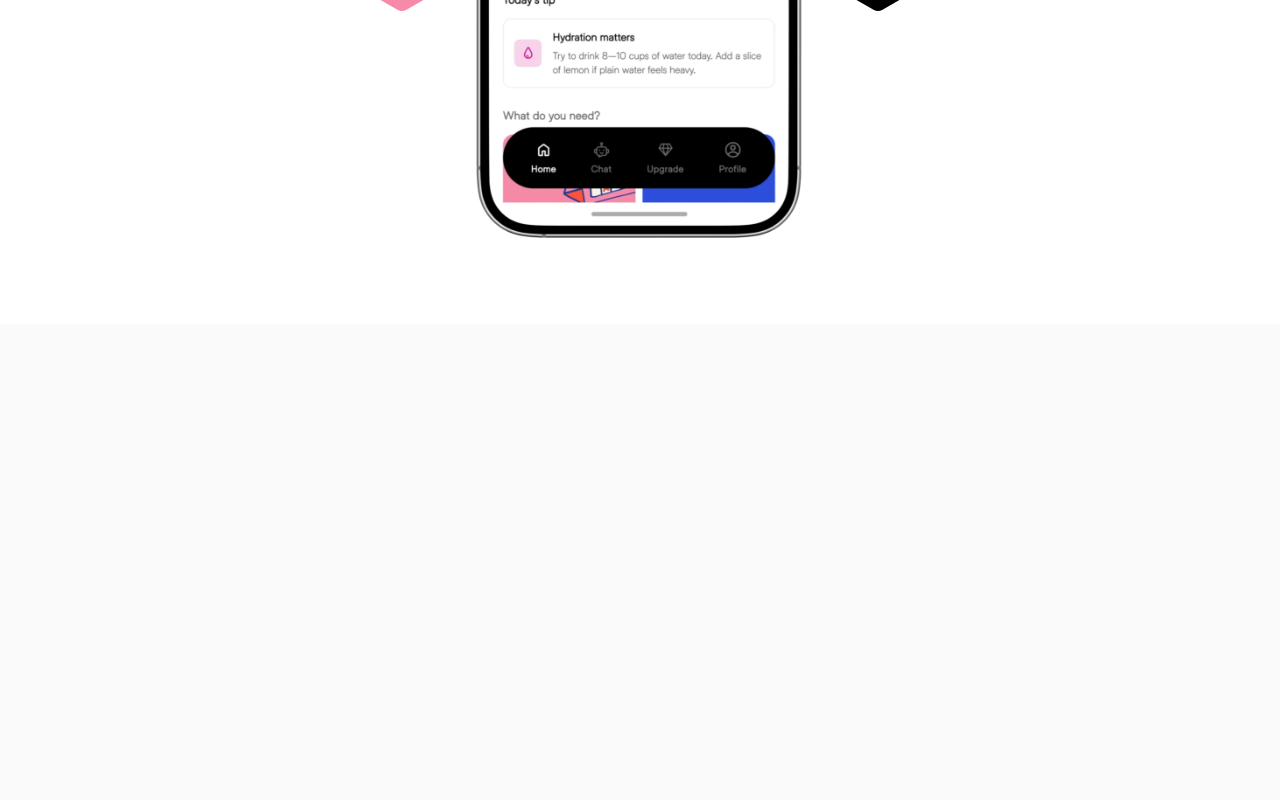
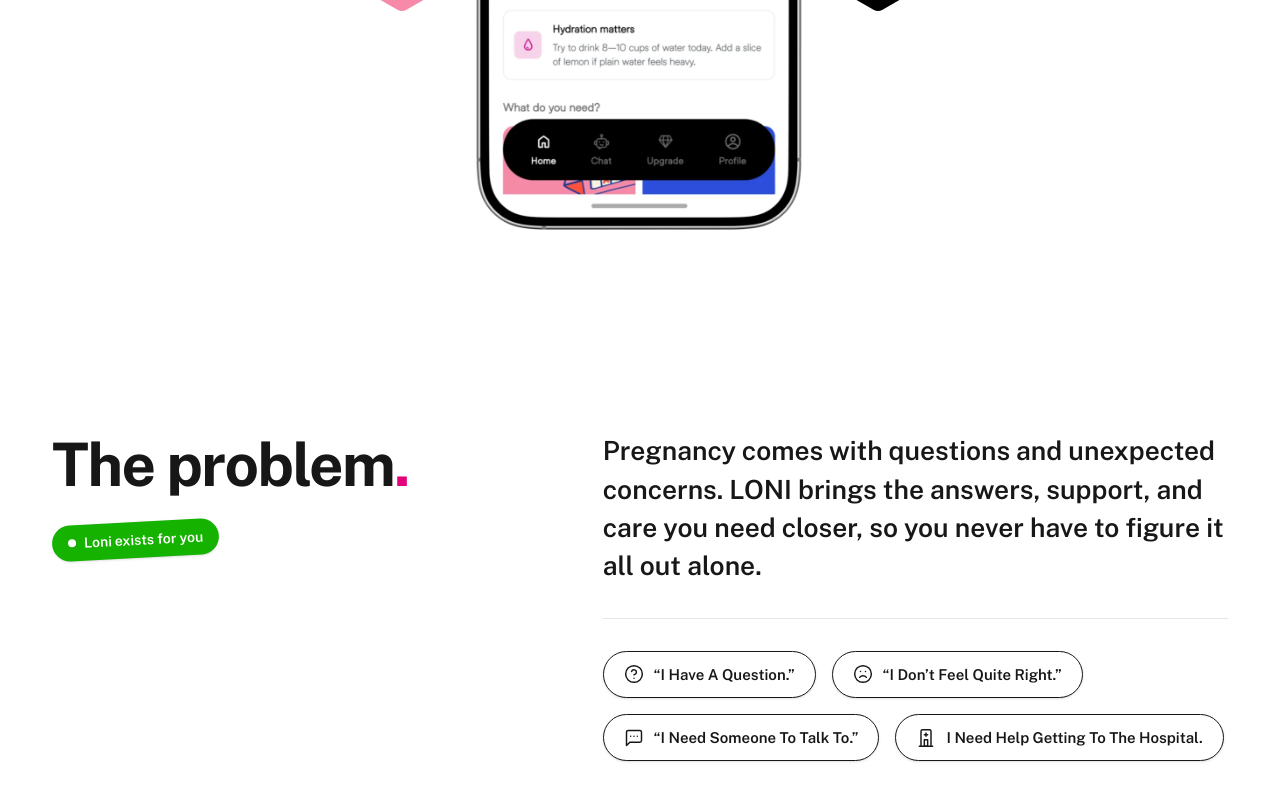
Before and after one commit to goodnessaig1/loni, a React (Vite) app in the folder loni-web/: page / in a window 1280 px wide. Shown: the part 1815-2615 px from the top of the page. Before the commit the page ends 2139 px from the top, so only its background shows below. Built offline with nearby package versions, Linux system fonts and the light colour scheme; no server answers.

Commit message:
feat: add ProblemSection component to homepage

```diff
--- /dev/null
+++ b/loni-web/src/components/problem/ProblemSection.tsx
@@ -0,0 +1,123 @@
+import { motion } from 'framer-motion';
+
+const QUESTION_PILLS = [
+  {
+    id: 1,
+    text: '“I Have A Question.”',
+    icon: (
+      <svg className="size-5 shrink-0 text-neutral-900" viewBox="0 0 24 24" fill="none" stroke="currentColor" strokeWidth="1.75" strokeLinecap="round" strokeLinejoin="round">
+        <circle cx="12" cy="12" r="10" />
+        <path d="M9.09 9a3 3 0 0 1 5.83 1c0 2-3 3-3 3" />
+        <line x1="12" y1="17" x2="12.01" y2="17" />
+      </svg>
+    ),
+  },
+  {
+    id: 2,
+    text: '“I Don’t Feel Quite Right.”',
+    icon: (
+      <svg className="size-5 shrink-0 text-neutral-900" viewBox="0 0 24 24" fill="none" stroke="currentColor" strokeWidth="1.75" strokeLinecap="round" strokeLinejoin="round">
+        <circle cx="12" cy="12" r="10" />
+        <path d="M16 16s-1.5-2-4-2-4 2-4 2" />
+        <line x1="9" y1="9" x2="9.01" y2="9" />
+        <line x1="15" y1="9" x2="15.01" y2="9" />
+      </svg>
+    ),
+  },
+  {
+    id: 3,
+    text: '“I Need Someone To Talk To.”',
+    icon: (
+      <svg className="size-5 shrink-0 text-neutral-900" viewBox="0 0 24 24" fill="none" stroke="currentColor" strokeWidth="1.75" strokeLinecap="round" strokeLinejoin="round">
+        <path d="M21 15a2 2 0 0 1-2 2H7l-4 4V5a2 2 0 0 1 2-2h14a2 2 0 0 1 2 2z" />
+        <line x1="8" y1="10" x2="8.01" y2="10" />
+        <line x1="12" y1="10" x2="12.01" y2="10" />
+        <line x1="16" y1="10" x2="16.01" y2="10" />
+      </svg>
+    ),
+  },
+  {
+    id: 4,
+    text: 'I Need Help Getting To The Hospital.',
+    icon: (
+      <svg className="size-5 shrink-0 text-neutral-900" viewBox="0 0 24 24" fill="none" stroke="currentColor" strokeWidth="1.75" strokeLinecap="round" strokeLinejoin="round">
+        <path d="M12 6v4M10 8h4M4 22h16M6 22V4a2 2 0 0 1 2-2h8a2 2 0 0 1 2 2v18" />
+        <path d="M10 14h4v8h-4z" />
+      </svg>
+    ),
+  },
+];
+
+export function ProblemSection() {
+  return (
+    <section aria-labelledby="problem-title" className="px-5 py-16 sm:px-8 sm:py-24 lg:py-32">
+      <div className="mx-auto flex max-w-7xl flex-col justify-between gap-12 lg:flex-row lg:items-start lg:gap-16">
+        {/* Left Side: Title & Badge */}
+        <motion.div
+          initial={{ opacity: 0, x: -30 }}
+          whileInView={{ opacity: 1, x: 0 }}
+          viewport={{ once: false, amount: 0.3 }}
+          transition={{ duration: 0.7, ease: [0.22, 1, 0.36, 1] }}
+          className="flex flex-col items-start gap-6 lg:w-5/12"
+        >
+          <h2
+            id="problem-title"
+            className="text-4xl font-bold tracking-tight text-neutral-900 sm:text-5xl lg:text-[3.75rem] lg:leading-[1.1]"
+          >
+            The problem<span className="text-[#E2027A]">.</span>
+          </h2>
+
+          <motion.div
+            initial={{ opacity: 0, scale: 0.8, rotate: -8 }}
+            whileInView={{ opacity: 1, scale: 1, rotate: -3 }}
+            viewport={{ once: false }}
+            transition={{ type: 'spring', stiffness: 260, damping: 18, delay: 0.2 }}
+            whileHover={{ rotate: 0, scale: 1.05 }}
+            className="inline-flex items-center gap-2 rounded-full bg-[#15B300] px-4 py-2 text-xs font-semibold text-white shadow-sm cursor-pointer sm:text-sm"
+          >
+            <span className="size-2 rounded-full bg-white" />
+            <span>Loni exists for you</span>
+          </motion.div>
+        </motion.div>
+
+        {/* Right Side: Description, Divider, & Pills */}
+        <motion.div
+          initial={{ opacity: 0, x: 30 }}
+          whileInView={{ opacity: 1, x: 0 }}
+          viewport={{ once: false, amount: 0.3 }}
+          transition={{ duration: 0.7, delay: 0.15, ease: [0.22, 1, 0.36, 1] }}
+          className="flex flex-col gap-8 lg:w-7/12 lg:pl-6"
+        >
+          <p className="text-xl font-semibold leading-relaxed text-neutral-900 sm:text-2xl lg:text-[1.65rem] lg:leading-[1.45]">
+            Pregnancy comes with questions and unexpected concerns. LONI brings the answers, support, and care you need closer, so you never have to figure it all out alone.
+          </p>
+
+          <hr className="border-t border-neutral-200" />
+
+          {/* Question Pills Grid */}
+          <div className="flex flex-wrap gap-3.5 sm:gap-4">
+            {QUESTION_PILLS.map((pill, index) => (
+              <motion.div
+                key={pill.id}
+                initial={{ opacity: 0, y: 20, scale: 0.92 }}
+                whileInView={{ opacity: 1, y: 0, scale: 1 }}
+                viewport={{ once: false }}
+                transition={{
+                  duration: 0.5,
+                  delay: 0.25 + index * 0.08,
+                  ease: [0.22, 1, 0.36, 1],
+                }}
+                whileHover={{ scale: 1.04, y: -2 }}
+                whileTap={{ scale: 0.96 }}
+                className="inline-flex items-center gap-2.5 rounded-full border border-neutral-900 bg-white px-5 py-3 text-sm font-semibold text-neutral-900 shadow-sm transition-all hover:bg-neutral-50 hover:shadow-md cursor-pointer sm:text-[15px]"
+              >
+                {pill.icon}
+                <span>{pill.text}</span>
+              </motion.div>
+            ))}
+          </div>
+        </motion.div>
+      </div>
+    </section>
+  );
+}
--- a/loni-web/src/pages/HomePage.tsx
+++ b/loni-web/src/pages/HomePage.tsx
@@ -3,6 +3,7 @@ import { Header } from '../components/layout/Header';
 import { Hero } from '../components/hero/Hero';
 import { IntroSection } from '../components/intro/IntroSection';
 import { RoadsShowcase } from '../components/showcase/RoadsShowcase';
+import { ProblemSection } from '../components/problem/ProblemSection';
 
 export default function HomePage() {
   return (
@@ -17,6 +18,7 @@ export default function HomePage() {
         <Hero />
         <IntroSection />
         <RoadsShowcase />
+        <ProblemSection />
       </main>
     </motion.div>
   );
```
